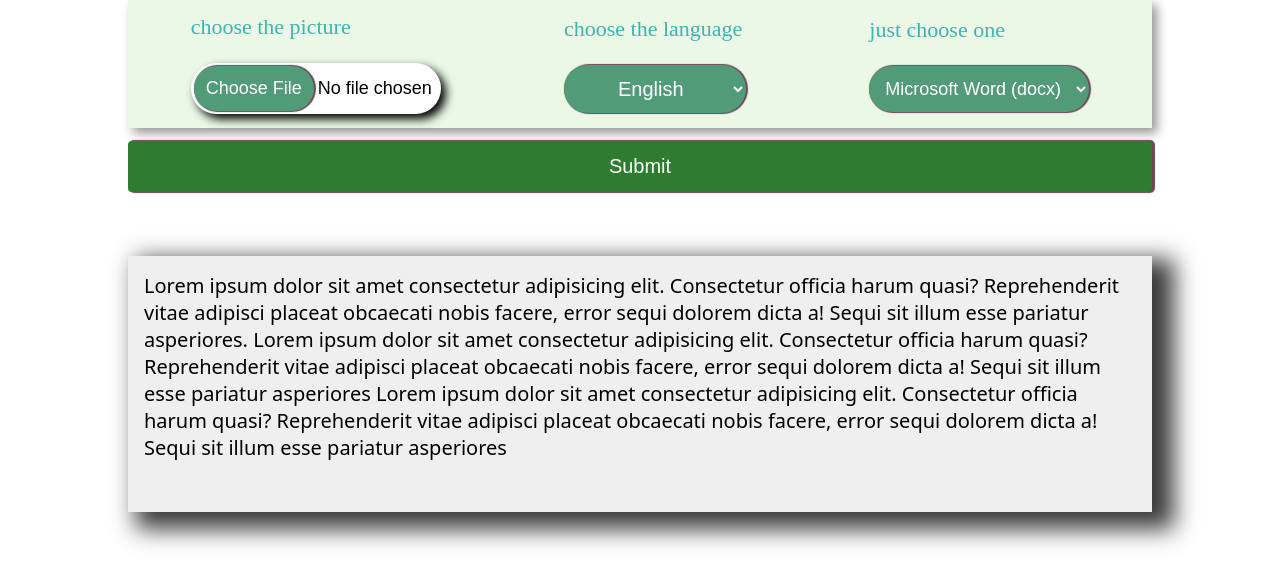
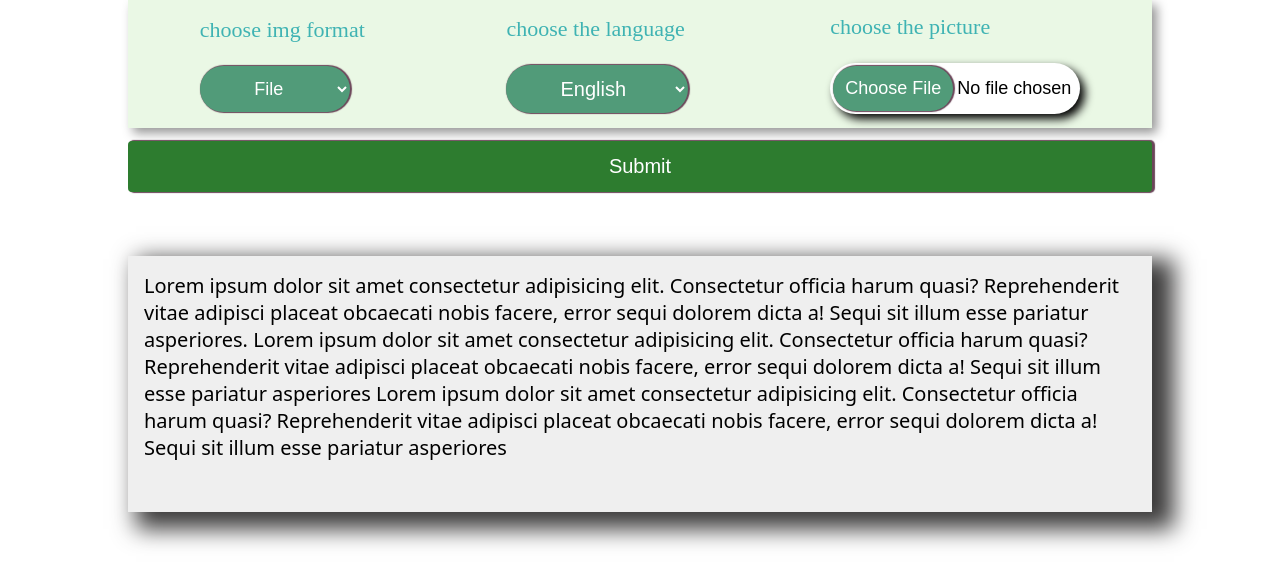
Before and after one commit to GSG-G10/MA_OCR, a website: page public/index.html in a window 1280 px wide. Drawn offline with Linux system fonts and the light colour scheme.

Commit message:
flix something

```diff
--- a/public/index.html
+++ b/public/index.html
@@ -9,9 +9,13 @@
   </head>
   <body>
     <div class="main-contenar">
-      <div>
-        <label class="input-img-label">choose the picture</label><br />
-        <input class="input-img-input" type="file" required />
+      <div class="type-label">
+        <label class="type-label-what" for="to-what">choose img format</label
+        ><br />
+        <select class="type-select" name="to-what">
+          <option class="file" value="File">File</option>
+          <option class="url" value="URL">URL</option>
+        </select>
       </div>
       <div class="choose-language">
         <label class="language-label" for="language">choose the language</label
@@ -24,14 +28,9 @@
           <option value="Chinese">Chinese</option>
         </select>
       </div>
-      <div class="type-label">
-        <label class="type-label-what" for="to-what">just choose one</label
-        ><br />
-        <select class="type-select" name="to-what">
-          <option value="Microsoft Word (docx)">Microsoft Word (docx)</option>
-          <option value="Microsoft Excel (xlsx)">Microsoft Excle (xlsx)</option>
-          <option value="Text Plain (txt)">Text Plain (txt)</option>
-        </select>
+      <div>
+        <label class="input-img-label">choose the picture</label><br />
+        <input class="input-img-input" type="file" required />
       </div>
     </div>
     <div>
--- a/public/style.css
+++ b/public/style.css
@@ -6,13 +6,9 @@
 
 .main-form {
   margin: 0 auto;
-  display: flex;
-  justify-content: center;
-  align-items: center;
   border: 1px solid rgb(118, 113, 113);
 }
 .main-contenar {
-
   margin: 0 auto;
   display: flex;
   justify-content: center;
@@ -86,13 +82,16 @@
 .type-select {
   color: white;
   background-color: rgb(81, 155, 121);
-  padding: 12px;
   border: none;
   border-radius: 50px;
   box-shadow: 1px 0 1px 1px #6b4559;
   outline: none;
   font-size: 18px;
   box-shadow: 1px 0 1px 1px #6b4559;
+  width: 150px;
+  text-align: center;
+  padding: 12px 50px;
+
 }
 .type-select:hover{
   background-color: rgb(64, 109, 88);
@@ -126,6 +125,4 @@
   height: 16rem;
   background-color: rgba(221, 221, 221, 0.474);
   box-shadow: 15px 10px 22px 7px #3c3b3b;
-
-
 }
```
Also changed, not shown: public/script.js (added, +10 -0 lines).
